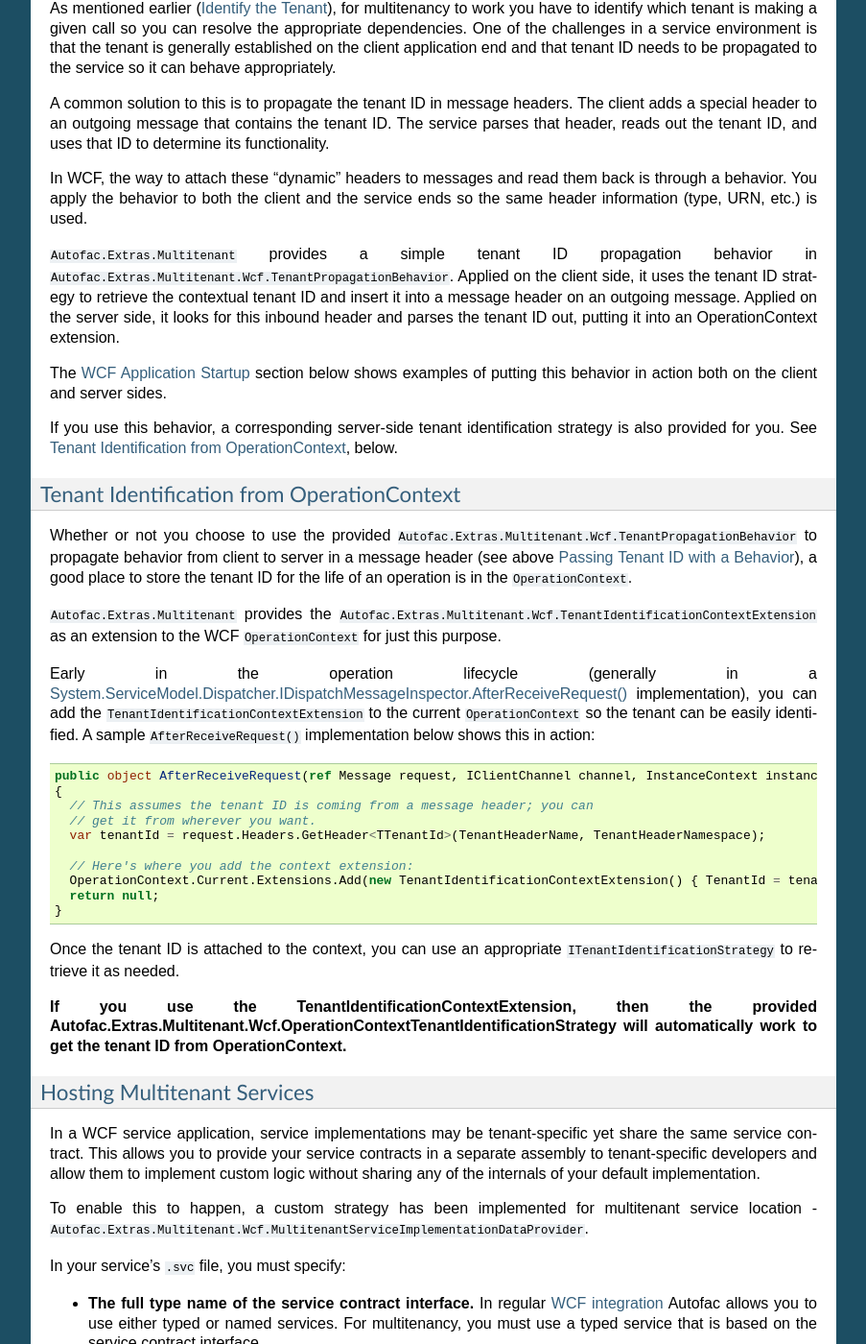
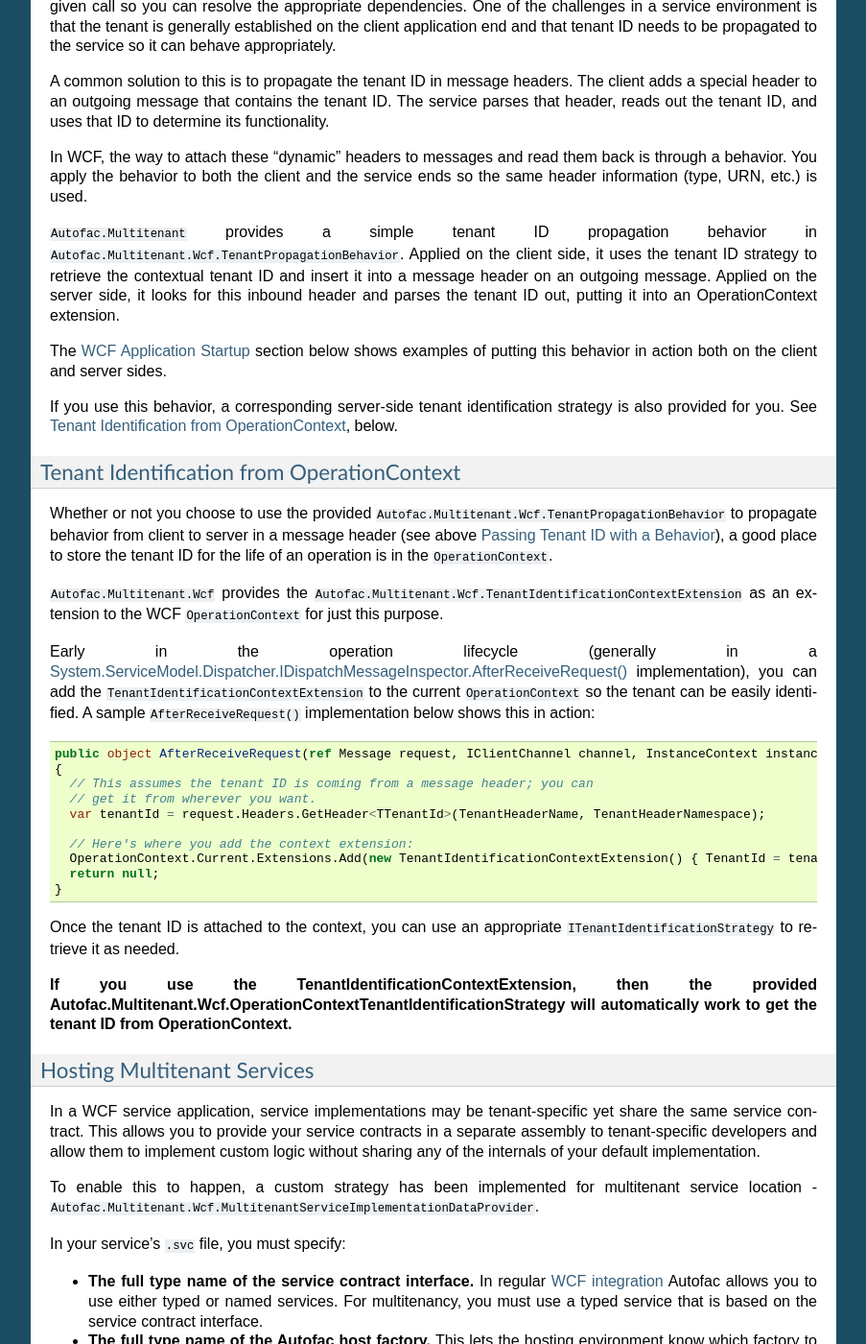
Before and after one commit to autofac/Documentation, a Sphinx documentation site: the page built from docs/advanced/multitenant.rst, in a window 1280 px wide and 1400 px high, scrolled down 7669 px. Shown: the whole window at 96% size, without its empty margins (198-1101 px from the left). Built offline with Sphinx 7.4.7, drawn with Linux system fonts in a browser that asks for light colours; some of the changed text lies outside the part shown.

Commit message:
Updated package name for 4.0.0 - Autofac.Multitenant.

```diff
--- a/docs/advanced/multitenant.rst
+++ b/docs/advanced/multitenant.rst
@@ -18,7 +18,7 @@ Many changes in a multitenant environment are performed via simple configuration
 
 In a more complex scenario, **you may need to change business logic on a per-tenant basis.** For example, a specific tenant leasing space on the application may want to change the way a value is calculated using some complex custom logic. **How do you register a default behavior/dependency for an application and allow a specific tenant to override it?**
 
-This is the functionality that ``Autofac.Extras.Multitenant`` attempts to address.
+This is the functionality that ``Autofac.Multitenant`` attempts to address.
 
 General Principles
 ==================
@@ -40,16 +40,16 @@ Reference NuGet Packages
 Any application that wants to use multitenancy needs to add references to the NuGet packages...
 
 - Autofac
-- Autofac.Extras.Multitenant
+- Autofac.Multitenant
 
-That's the bare minimum. **WCF applications** also need ``Autofac.Extras.Multitenant.Wcf``.
+That's the bare minimum. **WCF applications** also need ``Autofac.Multitenant.Wcf``.
 
 .. _register_dependencies:
 
 Register Dependencies
 ---------------------
 
-``Autofac.Extras.Multitenant`` introduces a new container type called ``Autofac.Extras.Multitenant.MultitenantContainer``. This container is used for managing application-level defaults and tenant-specific overrides.
+``Autofac.Multitenant`` introduces a new container type called ``Autofac.Multitenant.MultitenantContainer``. This container is used for managing application-level defaults and tenant-specific overrides.
 
 The overall registration process is:
 
@@ -95,7 +95,7 @@ General usage looks like this:
     // tenant-specific dependencies get registered as shown
     // above, in tenant-specific lifetimes.
 
-Note that **you may only configure a tenant one time.** After that, you may not change that tenant's overrides. Also, if you resolve a dependency for a tenant, their lifetime scope may not be changed. It is good practice to configure your tenant overrides at application startup to avoid any issues. If you need to perform some business logic to "build" the tenant configuration, you can use the ``Autofac.Extras.Multitenant.ConfigurationActionBuilder``.
+Note that **you may only configure a tenant one time.** After that, you may not change that tenant's overrides. Also, if you resolve a dependency for a tenant, their lifetime scope may not be changed. It is good practice to configure your tenant overrides at application startup to avoid any issues. If you need to perform some business logic to "build" the tenant configuration, you can use the ``Autofac.Multitenant.ConfigurationActionBuilder``.
 
 .. sourcecode:: csharp
 
@@ -130,7 +130,7 @@ Identify the Tenant
 
 In order to resolve a tenant-specific dependency, Autofac needs to know which tenant is making the resolution request. That is, "for the current execution context, which tenant is resolving dependencies?"
 
-Autofac.Extras.Multitenant includes an ``ITenantIdentificationStrategy`` interface that you can implement to provide just such a mechanism. This allows you to retrieve the tenant ID from anywhere appropriate to your application: an environment variable, a role on the current user's principal, an incoming request value, or anywhere else.
+Autofac.Multitenant includes an ``ITenantIdentificationStrategy`` interface that you can implement to provide just such a mechanism. This allows you to retrieve the tenant ID from anywhere appropriate to your application: an environment variable, a role on the current user's principal, an incoming request value, or anywhere else.
 
 The following example shows what a simple ``ITenantIdentificationStrategy`` that a web application might look like.
 
@@ -138,7 +138,7 @@ The following example shows what a simple ``ITenantIdentificationStrategy`` that
 
     using System;
     using System.Web;
-    using Autofac.Extras.Multitenant;
+    using Autofac.Multitenant;
 
     namespace DemoNamespace
     {
@@ -165,11 +165,11 @@ The following example shows what a simple ``ITenantIdentificationStrategy`` that
       }
     }
 
-In this example, a web application is using an incoming request parameter to get the tenant ID. (Note that **this is just an example and is not recommended** because it would allow any user on the system to very easily just switch tenants.) A slightly more robust version of this exact strategy is provided as ``Autofac.Extras.Multitenant.Web.RequestParameterTenantIdentificationStrategy`` but, again, is still not recommended for production due to the insecurity.
+In this example, a web application is using an incoming request parameter to get the tenant ID. (Note that **this is just an example and is not recommended** because it would allow any user on the system to very easily just switch tenants.) A slightly more robust version of this exact strategy is provided as ``Autofac.Multitenant.Web.RequestParameterTenantIdentificationStrategy`` but, again, is still not recommended for production due to the insecurity.
 
 In your custom strategy implementation, you may choose to represent your tenant IDs as GUIDs, integers, or any other custom type. The strategy here is where you would parse the value from the execution context into a strongly typed object and succeed/fail based on whether the value is present and/or whether it can be parsed into the appropriate type.
 
-``Autofac.Extras.Multitenant`` uses ``System.Object`` as the tenant ID type throughout the system for maximum flexibility.
+``Autofac.Multitenant`` uses ``System.Object`` as the tenant ID type throughout the system for maximum flexibility.
 
 **Performance is important in tenant identification.** Tenant identification happens every time you resolve a component, begin a new lifetime scope, etc. As such, it is very important to make sure your tenant identification strategy is fast. For example, you wouldn't want to do a service call or a database query during tenant identification.
 
@@ -231,7 +231,7 @@ If you need to specifically access a tenant's lifetime scope or the application
 ASP.NET Integration
 ===================
 
-ASP.NET integration is not really any different than :doc:`standard ASP.NET application integration <../integration/aspnet>`. Really, the only difference is that you will set up your application's ``Autofac.Integration.Web.IContainerProvider`` or ``System.,Web.Mvc.IDependencyResolver`` or whatever with an ``Autofac.Extras.Multitenant.MultitenantContainer`` rather than a regular container built by a ``ContainerBuilder``. Since the ``MultitenantContainer`` handles multitenancy in a transparent fashion, "things just work."
+ASP.NET integration is not really any different than :doc:`standard ASP.NET application integration <../integration/aspnet>`. Really, the only difference is that you will set up your application's ``Autofac.Integration.Web.IContainerProvider`` or ``System.,Web.Mvc.IDependencyResolver`` or whatever with an ``Autofac.Multitenant.MultitenantContainer`` rather than a regular container built by a ``ContainerBuilder``. Since the ``MultitenantContainer`` handles multitenancy in a transparent fashion, "things just work."
 
 ASP.NET Application Startup
 ---------------------------
@@ -340,14 +340,14 @@ Reference Packages for WCF Integration
 For an application **consuming a multitenant service** (a client application), add references to...
 
 - Autofac
-- Autofac.Extras.Multitenant
+- Autofac.Multitenant
 
 For an application **providing a multitenant service** (a service application), add references to...
 
 - Autofac
 - Autofac.Integration.Wcf
-- Autofac.Extras.Multitenant
-- Autofac.Extras.Multitenant.Wcf
+- Autofac.Multitenant
+- Autofac.Multitenant.Wcf
 
 .. _behavior_id:
 
@@ -360,7 +360,7 @@ A common solution to this is to propagate the tenant ID in message headers. The
 
 In WCF, the way to attach these "dynamic" headers to messages and read them back is through a behavior. You apply the behavior to both the client and the service ends so the same header information (type, URN, etc.) is used.
 
-``Autofac.Extras.Multitenant`` provides a simple tenant ID propagation behavior in ``Autofac.Extras.Multitenant.Wcf.TenantPropagationBehavior``. Applied on the client side, it uses the tenant ID strategy to retrieve the contextual tenant ID and insert it into a message header on an outgoing message. Applied on the server side, it looks for this inbound header and parses the tenant ID out, putting it into an OperationContext extension.
+``Autofac.Multitenant`` provides a simple tenant ID propagation behavior in ``Autofac.Multitenant.Wcf.TenantPropagationBehavior``. Applied on the client side, it uses the tenant ID strategy to retrieve the contextual tenant ID and insert it into a message header on an outgoing message. Applied on the server side, it looks for this inbound header and parses the tenant ID out, putting it into an OperationContext extension.
 
 The :ref:`wcf_startup` section below shows examples of putting this behavior in action both on the client and server sides.
 
@@ -371,9 +371,9 @@ If you use this behavior, a corresponding server-side tenant identification stra
 Tenant Identification from OperationContext
 -------------------------------------------
 
-Whether or not you choose to use the provided ``Autofac.Extras.Multitenant.Wcf.TenantPropagationBehavior`` to propagate behavior from client to server in a message header (see above :ref:`behavior_id`), a good place to store the tenant ID for the life of an operation is in the ``OperationContext``.
+Whether or not you choose to use the provided ``Autofac.Multitenant.Wcf.TenantPropagationBehavior`` to propagate behavior from client to server in a message header (see above :ref:`behavior_id`), a good place to store the tenant ID for the life of an operation is in the ``OperationContext``.
 
-``Autofac.Extras.Multitenant`` provides the ``Autofac.Extras.Multitenant.Wcf.TenantIdentificationContextExtension`` as an extension to the WCF ``OperationContext`` for just this purpose.
+``Autofac.Multitenant.Wcf`` provides the ``Autofac.Multitenant.Wcf.TenantIdentificationContextExtension`` as an extension to the WCF ``OperationContext`` for just this purpose.
 
 Early in the operation lifecycle (generally in a `System.ServiceModel.Dispatcher.IDispatchMessageInspector.AfterReceiveRequest() <http://msdn.microsoft.com/en-us/library/system.servicemodel.dispatcher.idispatchmessageinspector.afterreceiverequest.aspx>`_ implementation), you can add the ``TenantIdentificationContextExtension`` to the current ``OperationContext`` so the tenant can be easily identified. A sample ``AfterReceiveRequest()`` implementation below shows this in action:
 
@@ -392,7 +392,7 @@ Early in the operation lifecycle (generally in a `System.ServiceModel.Dispatcher
 
 Once the tenant ID is attached to the context, you can use an appropriate ``ITenantIdentificationStrategy`` to retrieve it as needed.
 
-**If you use the TenantIdentificationContextExtension, then the provided Autofac.Extras.Multitenant.Wcf.OperationContextTenantIdentificationStrategy will automatically work to get the tenant ID from OperationContext.**
+**If you use the TenantIdentificationContextExtension, then the provided Autofac.Multitenant.Wcf.OperationContextTenantIdentificationStrategy will automatically work to get the tenant ID from OperationContext.**
 
 .. _hosting:
 
@@ -401,7 +401,7 @@ Hosting Multitenant Services
 
 In a WCF service application, service implementations may be tenant-specific yet share the same service contract. This allows you to provide your service contracts in a separate assembly to tenant-specific developers and allow them to implement custom logic without sharing any of the internals of your default implementation.
 
-To enable this to happen, a custom strategy has been implemented for multitenant service location - ``Autofac.Extras.Multitenant.Wcf.MultitenantServiceImplementationDataProvider``.
+To enable this to happen, a custom strategy has been implemented for multitenant service location - ``Autofac.Multitenant.Wcf.MultitenantServiceImplementationDataProvider``.
 
 In your service's ``.svc`` file, you must specify:
 
@@ -458,7 +458,7 @@ However, when using a multitenant service host, the concrete service type that i
       </services>
     </system.serviceModel>
 
-To make this easier, ``Autofac.Extras.Multitenant`` provides the ``Autofac.Extras.Multitenant.Wcf.ServiceMetadataTypeAttribute``, which you can use to create a "metadata buddy class" (similar to the ``System.ComponentModel.DataAnnotations.MetadataTypeAttribute``) that you can mark with type-level attributes and modify the behavior of the dynamic proxy.
+To make this easier, ``Autofac.Multitenant.Wcf`` provides the ``Autofac.Multitenant.Wcf.ServiceMetadataTypeAttribute``, which you can use to create a "metadata buddy class" (similar to the ``System.ComponentModel.DataAnnotations.MetadataTypeAttribute``) that you can mark with type-level attributes and modify the behavior of the dynamic proxy.
 
 In this case, you need the dynamic proxy to have a ``System.ServiceModel.ServiceBehaviorAttribute`` so you can define the ``ConfigurationName`` to expect.
 
@@ -468,7 +468,7 @@ First, mark your service interface with a ``ServiceMetadataTypeAttribute``:
 
     using System;
     using System.ServiceModel;
-    using Autofac.Extras.Multitenant.Wcf;
+    using Autofac.Multitenant.Wcf;
 
     namespace MyNamespace
     {
@@ -575,7 +575,7 @@ WCF Service Application Startup
 - Set up the behavior for service hosts to expect an incoming tenant ID header (:ref:`behavior_id`) for tenant identification.
 - Set the service host factory container to a ``MultitenantContainer``.
 
-In the example below, **we are using the Autofac.Extras.Multitenant.Wcf.AutofacHostFactory** rather than the standard Autofac host factory (as outlined earlier).
+In the example below, **we are using the Autofac.Multitenant.Wcf.AutofacHostFactory** rather than the standard Autofac host factory (as outlined earlier).
 
 .. sourcecode:: csharp
 
```
Also changed, not shown: other parts of docs/advanced/multitenant.rst (+1 -1 lines).
